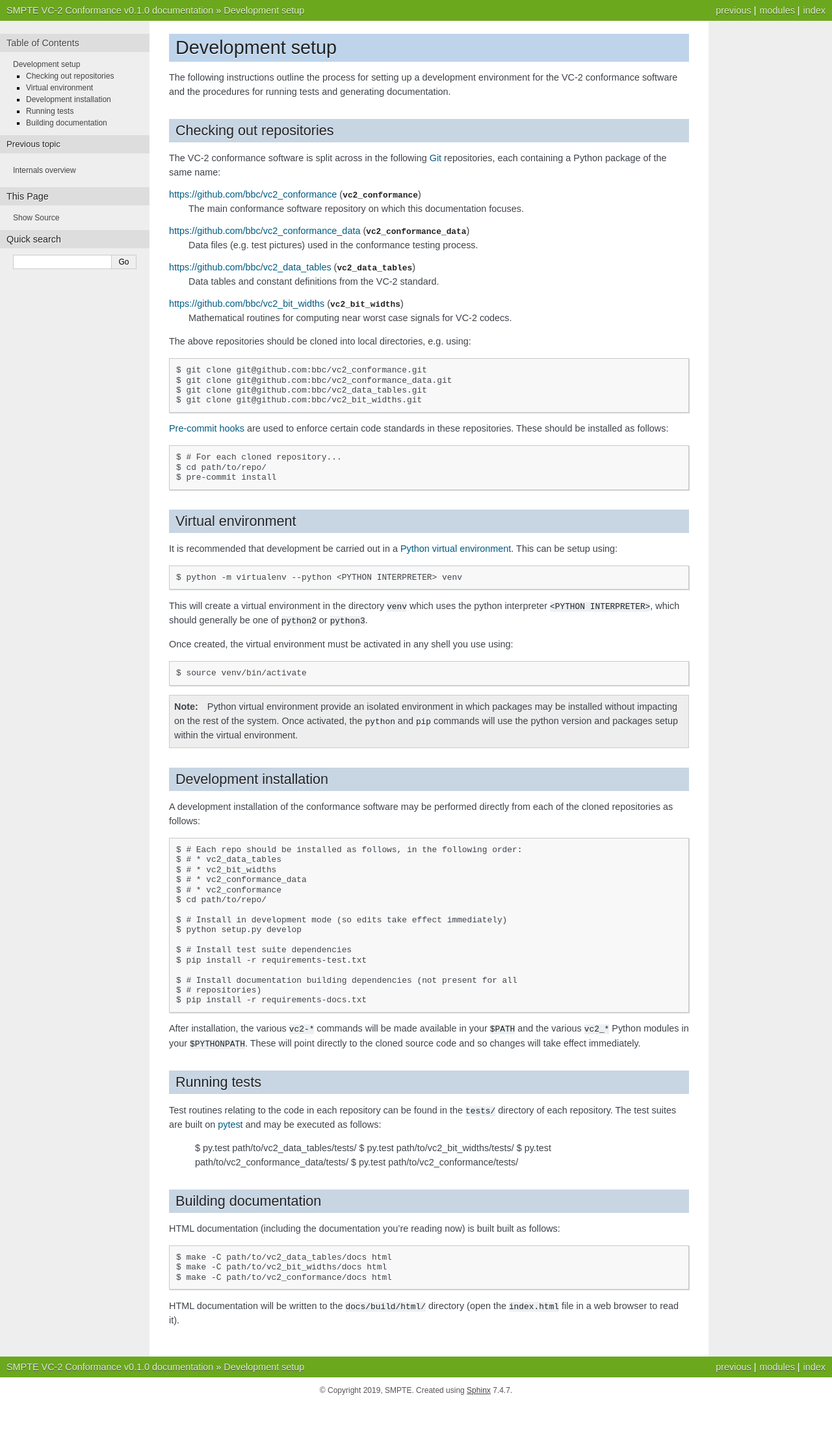
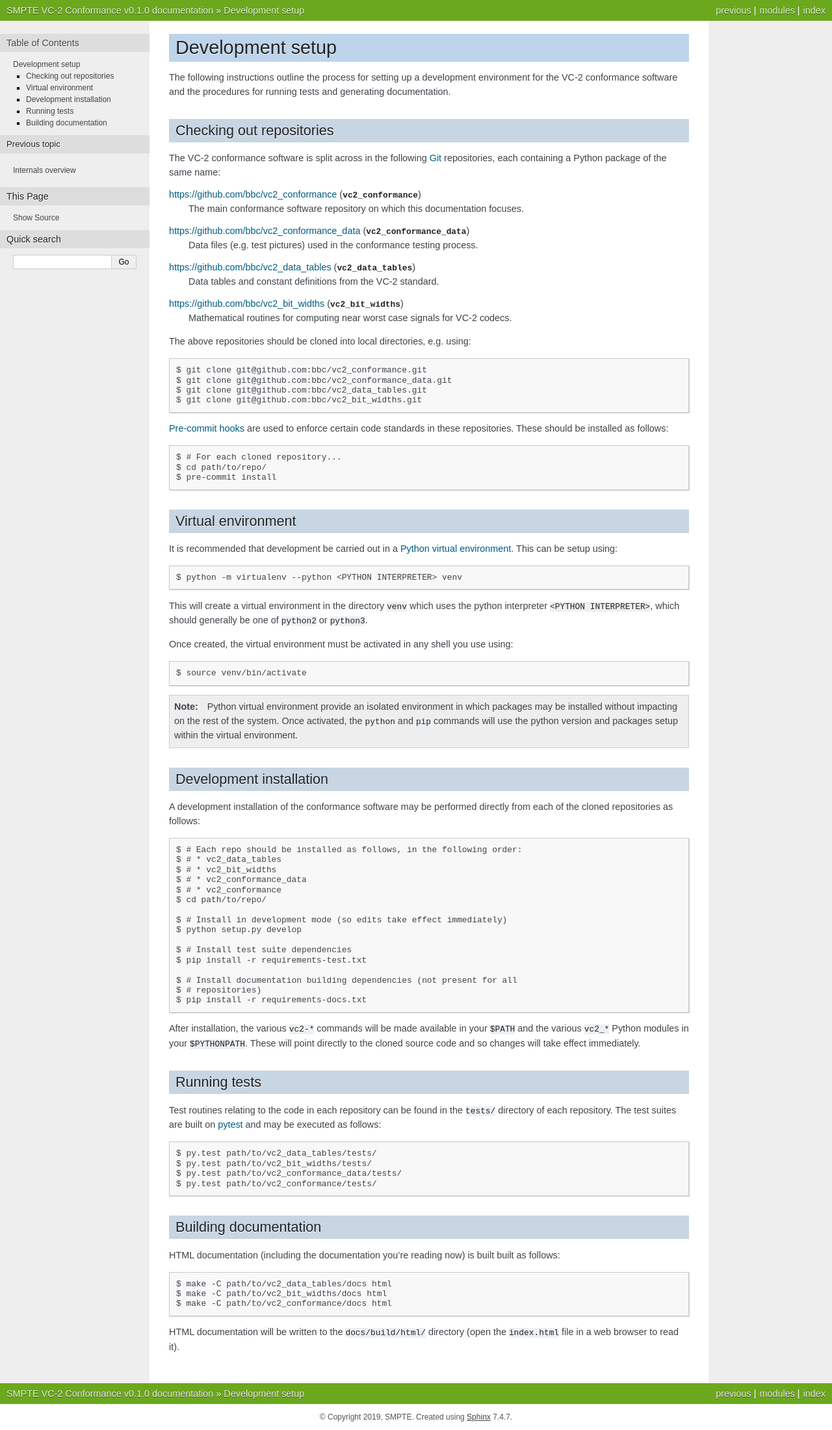
Before and after one commit to bbc/vc2_conformance, a Sphinx documentation site: the page built from docs/source/maintainer/developer_installation.rst, in a window 1280 px wide. Shown: the whole page at 65% size. Built offline with Sphinx 7.4.7, drawn with Linux system fonts in a browser that asks for light colours; before the commit the page ends 2159 px from its top, so only the background shows below that.

Commit message:
Fix code block

```diff
--- a/docs/source/maintainer/developer_installation.rst
+++ b/docs/source/maintainer/developer_installation.rst
@@ -103,7 +103,7 @@ Running tests
 
 Test routines relating to the code in each repository can be found in the
 ``tests/`` directory of each repository. The test suites are built on `pytest
-<https://docs.pytest.org/en/latest/>`_ and may be executed as follows:
+<https://docs.pytest.org/en/latest/>`_ and may be executed as follows::
 
     $ py.test path/to/vc2_data_tables/tests/
     $ py.test path/to/vc2_bit_widths/tests/
```
